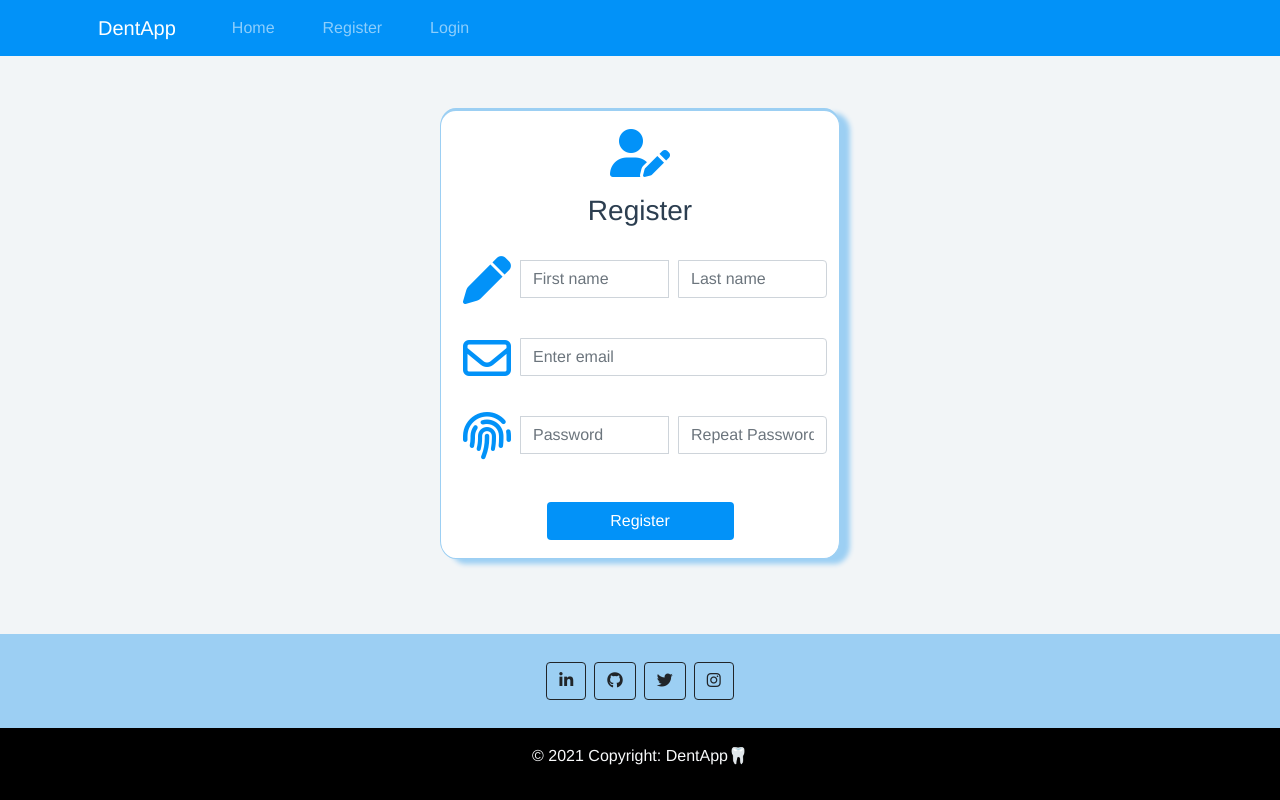
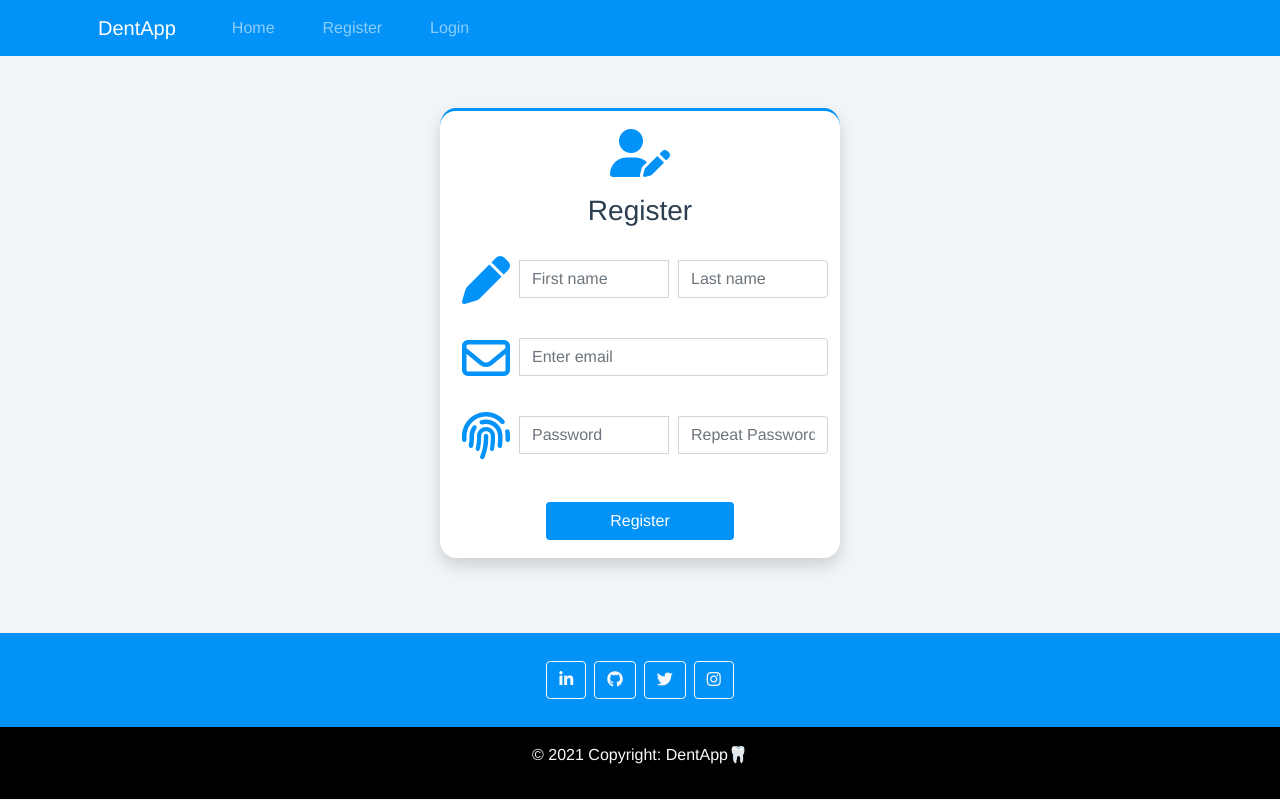
Before and after one commit to ibobev/dent-appointment-system, a Vue app in the folder client/: page /register in a window 1280 px wide. Built offline with nearby package versions, Linux system fonts and the light colour scheme.

Commit message:
Changed Footer style, added black shadow to login/register forms

```diff
--- a/client/src/components/Footer.vue
+++ b/client/src/components/Footer.vue
@@ -6,7 +6,7 @@
       <section class="mb-4">
         <!-- Linkedin -->
         <a
-          class="btn btn-outline-dark btn-floating m-1"
+          class="btn btn-outline-light btn-floating m-1"
           href="https://www.linkedin.com/"
           target="_blank"
           role="button"
@@ -14,7 +14,7 @@
         ></a>
         <!-- Github -->
         <a
-          class="btn btn-outline-dark btn-floating m-1"
+          class="btn btn-outline-light btn-floating m-1"
           href="https://github.com/"
           target="_blank"
           role="button"
@@ -23,7 +23,7 @@
 
         <!-- Twitter -->
         <a
-          class="btn btn-outline-dark btn-floating m-1"
+          class="btn btn-outline-light btn-floating m-1"
           href="https://twitter.com/?lang=en"
           target="_blank"
           role="button"
@@ -32,7 +32,7 @@
 
         <!-- Instagram -->
         <a
-          class="btn btn-outline-dark btn-floating m-1"
+          class="btn btn-outline-light btn-floating m-1"
           href="https://www.instagram.com/"
           target="_blank"
           role="button"
@@ -50,7 +50,7 @@
 
 <style scoped>
 footer {
-  background-color: #9ccff3;
+  background-color: #0292f8;
 }
 </style>
 
--- a/client/src/views/Login.vue
+++ b/client/src/views/Login.vue
@@ -1,5 +1,5 @@
 <template>
-  <div id="login-page" class="container mt-5">
+  <div id="login-page" class="container mt-5 shadow">
     <i class="fas fa-user-lock fa-3x mt-2"></i>
     <h3 class="mt-3 mb-4">Login</h3>
     <form class="">
@@ -40,10 +40,8 @@
   margin-bottom: 75px;
   background-color: #fff;
   width:400px;
-  border:1px solid #9ccff3;
-  border-top: 3px solid #9ccff3;
+  border-top: 3px solid #0292f8;
   border-radius:4%;
-  box-shadow: 10px 5px 5px #9ccff3;
 }
 .far{
   color:#0292f8;
--- a/client/src/views/Register.vue
+++ b/client/src/views/Register.vue
@@ -1,5 +1,5 @@
 <template>
-  <div id="register-page" class="container mt-5">
+  <div id="register-page" class="container mt-5 shadow">
     <i class="fas fa-user-edit fa-3x mt-2"></i>
     <h3 class="mt-3 mb-4">Register</h3>
     <form class="">
@@ -65,10 +65,8 @@
   margin-bottom: 75px;
   background-color: #fff;
   width: 400px;
-  border: 1px solid #9ccff3;
-  border-top: 3px solid #9ccff3;
+  border-top: 3px solid #0292f8;
   border-radius: 4%;
-  box-shadow: 10px 5px 5px #9ccff3;
 }
 button {
   background-color: #0292f8;
```
